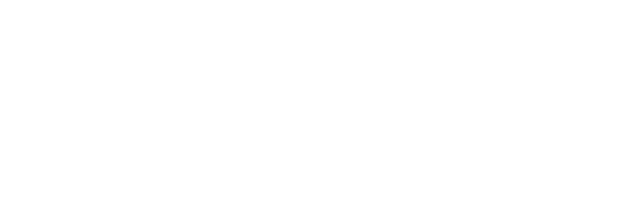
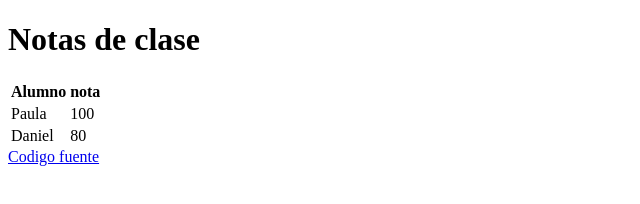
Before and after one commit to RubenGutierrezC/deploy-netlify, a plain HTML site: page index.html in a window 1280 px wide. Shown: the whole page, without its empty margins (0-640 px from the left). Drawn offline with Linux system fonts and the light colour scheme.

Commit message:
Update index.html

```diff
--- a/index.html
+++ b/index.html
@@ -8,5 +8,25 @@
 </head>
 <body>
 
+    <h1>Notas de clase</h1>
+
+    <table>
+        <tr>
+            <th>Alumno</th>
+            <th>nota</th>
+        </tr>
+        <tr>
+            <td>Paula</td>
+            <td>100</td>
+        </tr>
+        <tr>
+            <td>Daniel</td>
+            <td>80</td>
+        </tr>
+    </table>
+
+    <a href="https://github.com/RubenGutierrezC/deploy-netlify" target="_blank">Codigo fuente</a>
+
+
 </body>
 </html>
```
